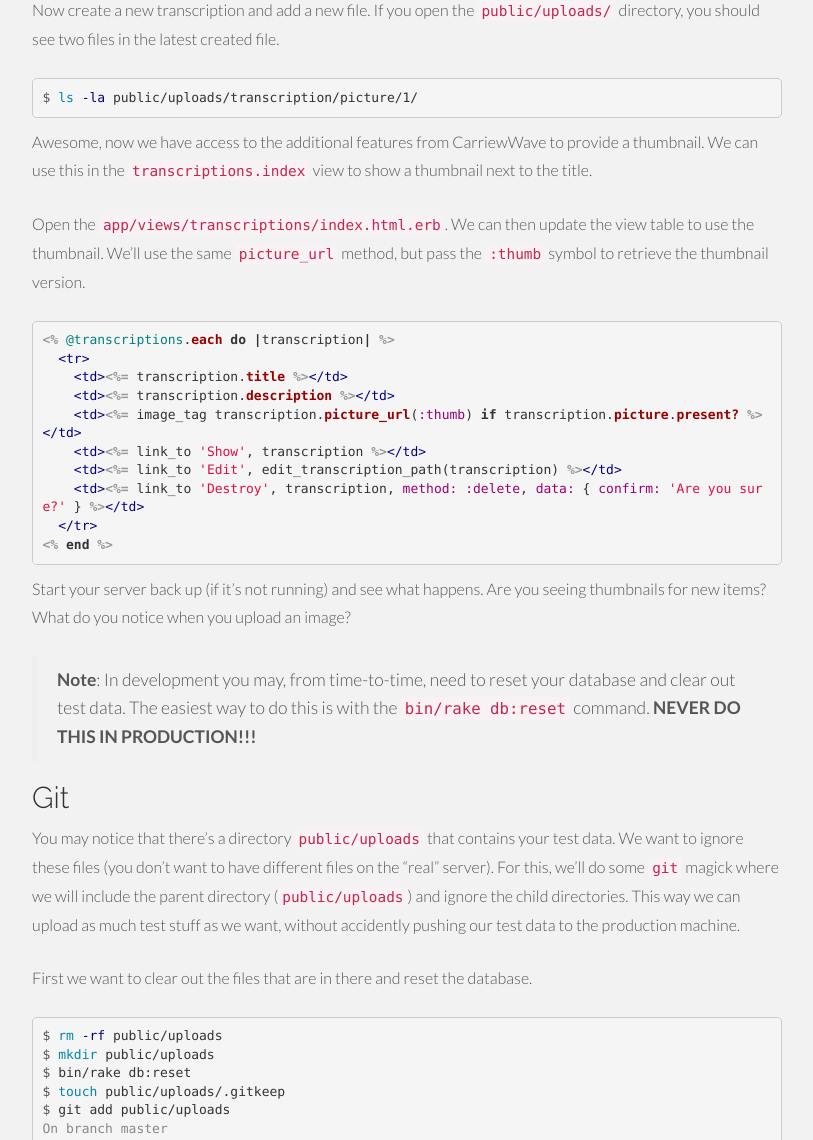
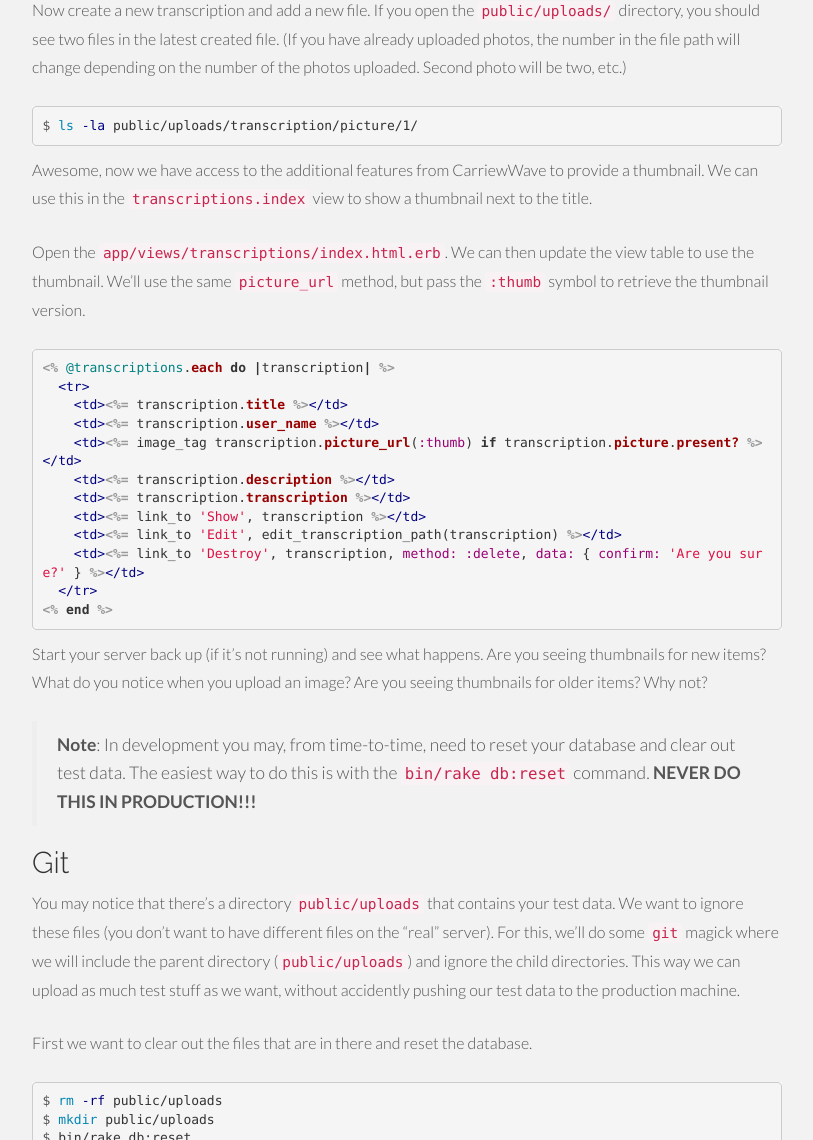
Before and after one commit to humanitiesprogramming/humanitiesprogramming.github.io, a Jekyll site: the page built from exercise-rails4.md, in a window 1280 px wide and 1400 px high, scrolled down 4614 px, cut to the strip 260-1400 px from the top of the window. Shown: the whole strip, without its empty margins (233-1046 px from the left). Built offline with Jekyll 4.4.1, drawn with Linux system fonts in a browser that asks for light colours; nearby versions of some CDN libraries.

Commit message:
what font

```diff
--- a/exercise-rails4.md
+++ b/exercise-rails4.md
@@ -219,7 +219,7 @@ slight changes to the file, so read these carefully.
 
 Now create a new transcription and add a new file. If you open the
 `public/uploads/` directory, you should see two files in the latest
-created file.
+created file. (If you have already uploaded photos, the number in the file path will change depending on the number of the photos uploaded. Second photo will be two, etc.)
 
 {% highlight console %}
 $ ls -la public/uploads/transcription/picture/1/
@@ -237,8 +237,10 @@ method, but pass the `:thumb` symbol to retrieve the thumbnail version.
 <% @transcriptions.each do |transcription| %>
   <tr>
     <td><%= transcription.title %></td>
+    <td><%= transcription.user_name %></td>
+    <td><%= image_tag transcription.picture_url(:thumb) if transcription.picture.present? %></td>
     <td><%= transcription.description %></td>
-    <td><%= image_tag transcription.picture_url(:thumb) if transcription.picture.present? %></td>
+    <td><%= transcription.transcription %></td>
     <td><%= link_to 'Show', transcription %></td>
     <td><%= link_to 'Edit', edit_transcription_path(transcription) %></td>
     <td><%= link_to 'Destroy', transcription, method: :delete, data: { confirm: 'Are you sure?' } %></td>
@@ -248,7 +250,7 @@ method, but pass the `:thumb` symbol to retrieve the thumbnail version.
 
 Start your server back up (if it's not running) and see what happens.
 Are you seeing thumbnails for new items? What do you notice when you
-upload an image?
+upload an image? Are you seeing thumbnails for older items? Why not?
 
 > **Note**: In development you may, from time-to-time, need to reset
 > your database and clear out test data. The easiest way to do this is
```
Also changed, not shown: exercise-rails7.md (+1 -1 lines), exercise-rails8.md (+1 -1 lines).
